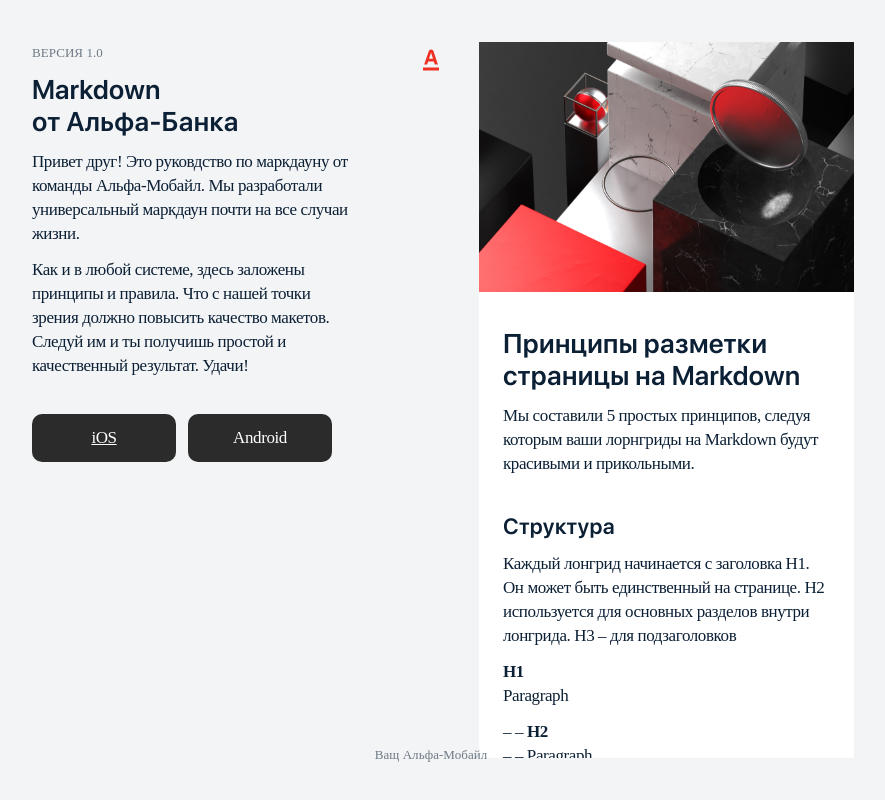
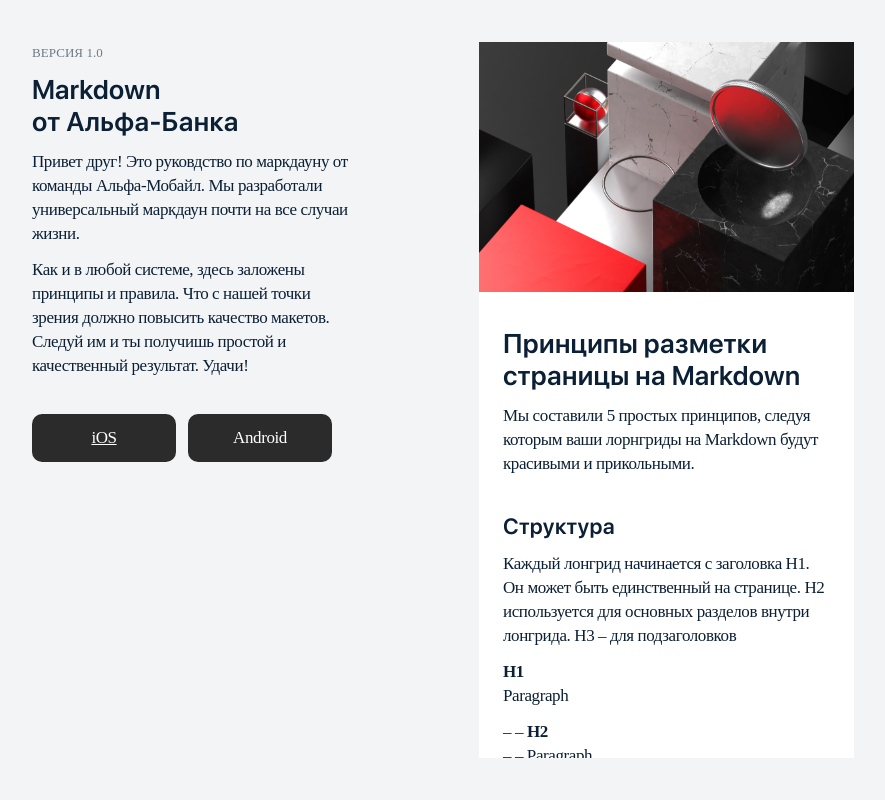
Before and after one commit to marynotmariya/markdown-test, a plain HTML site: page index.html in a window 1280 px wide. Shown: the whole page, without its empty margins (209-1094 px from the left). Drawn offline with Linux system fonts and the light colour scheme; a web font is replaced by a local one.

Commit message:
Убрал лого

```diff
--- a/index.html
+++ b/index.html
@@ -8,7 +8,6 @@
       <title></title>
    </head>
     <body>
-        <header><img class="logo" src="./Img/alfa-bank-logo_m.svg"></header>
         <div class="body">
             <div class="description">
            <q class="tagline">Версия 1.0</q>
@@ -118,6 +117,5 @@
            </div>
        </div>
         </div>
-        <footer><q>Ващ Альфа-Мобайл</q></footer>
    </body>
 </html>
```
